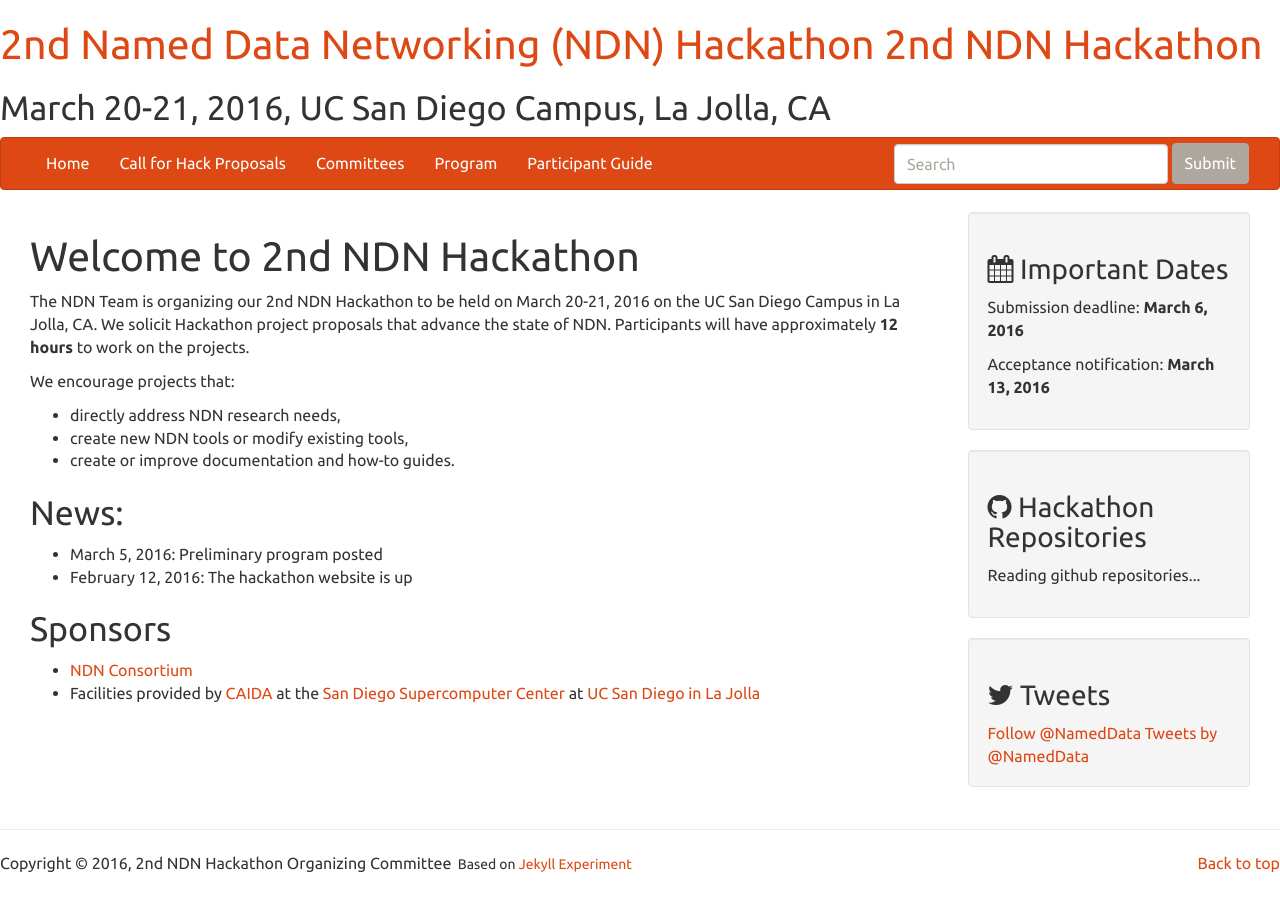
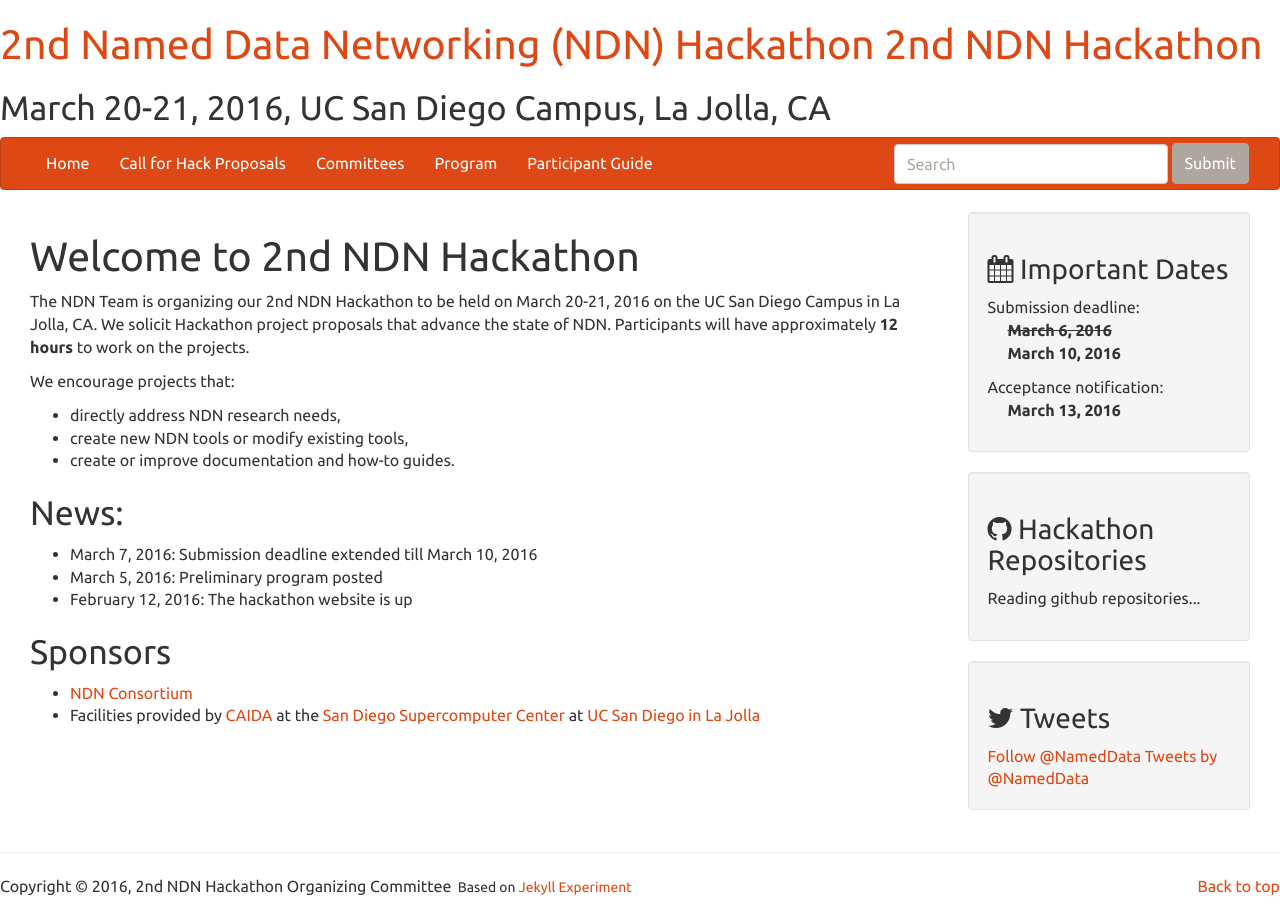
Before and after one commit to 2nd-ndn-hackathon/2nd-ndn-hackathon.github.io, a Jekyll site: the page built from index.md, in a window 1280 px wide. Built offline with Jekyll 4.4.1, drawn with Linux system fonts in a browser that asks for light colours; comment, search, counter and statistics services are not loaded.

Commit message:
Extend submission deadline

```diff
--- a/_config.yml
+++ b/_config.yml
@@ -14,7 +14,9 @@ baseurl:
 
 deadlines:
 - name: Submission deadline
-  date: March 6, 2016
+  date:
+  - <del>March 6, 2016</del>
+  - March 10, 2016
 - name: Acceptance notification
   date: March 13, 2016
 
--- a/_includes/asides/deadlines.html
+++ b/_includes/asides/deadlines.html
@@ -2,7 +2,11 @@
  <h3><i class="fa fa-calendar"></i>&nbsp;Important Dates</h3>
 <ul id="deadlines" class="nav nav-list">
 {% for node in site.deadlines %}
-  <li><p>{{ node.name }}:&nbsp;<b>{{ node.date }}</b></p></li>
+  <li><p>{{ node.name }}:
+  {% for date in node.date %}
+  <br/><b style="margin-left: 20px">{{ date }}</b>
+  {% endfor %}
+  </p></li>
 {% endfor %}
 </ul>
 </section>
--- a/index.md
+++ b/index.md
@@ -13,6 +13,7 @@ We encourage projects that:
 
 ## News:
 
+- March 7, 2016: Submission deadline extended till March 10, 2016
 - March 5, 2016: Preliminary program posted
 - February 12, 2016: The hackathon website is up
 
```
